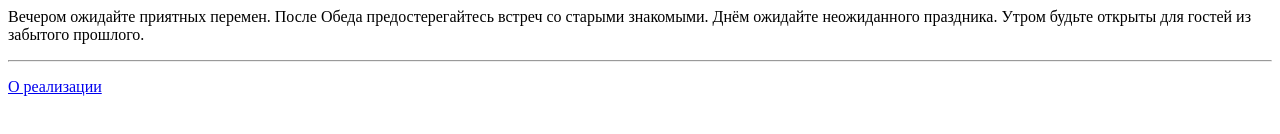
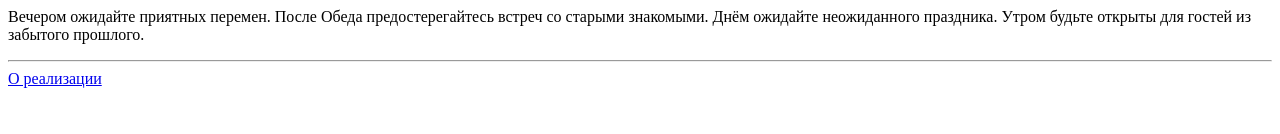
Before and after one commit to nikonovalex/pyweb-m3-hw, a plain HTML site: page index.html in a window 1280 px wide. Shown: the part 162-296 px from the top of the page. Drawn offline with Linux system fonts and the light colour scheme.

Commit message:
Update index.html

```diff
--- a/index.html
+++ b/index.html
@@ -2,4 +2,4 @@
 	<meta charset='utf-8'>
 	<title>Гороскоп на сегодня</title>
 	</head>
-	<body><h1>Ваши предсказания на 2019-04-22</h1><p>Утром будьте открыты для неожиданного праздника. После Обеда ожидайте неожиданного праздника. Днём ожидайте неожиданного праздника. Перед Сном ожидайте приятных перемен.</p><p>Вечером будьте открыты для гостей из забытого прошлого.  После Обеда ожидайте неожиданного праздника. Днём предостерегайтесь неожиданного праздника. После Обеда предостерегайтесь приятных перемен.</p><p>Вечером ожидайте приятных перемен. После Обеда предостерегайтесь встреч со старыми знакомыми. Днём ожидайте неожиданного праздника. Утром будьте открыты для гостей из забытого прошлого.</p><hr /><p><a href="https://www.w3schools.com">О реализации</a></p></body></html>
+	<body><h1>Ваши предсказания на 2019-04-22</h1><p>Утром будьте открыты для неожиданного праздника. После Обеда ожидайте неожиданного праздника. Днём ожидайте неожиданного праздника. Перед Сном ожидайте приятных перемен.</p><p>Вечером будьте открыты для гостей из забытого прошлого.  После Обеда ожидайте неожиданного праздника. Днём предостерегайтесь неожиданного праздника. После Обеда предостерегайтесь приятных перемен.</p><p>Вечером ожидайте приятных перемен. После Обеда предостерегайтесь встреч со старыми знакомыми. Днём ожидайте неожиданного праздника. Утром будьте открыты для гостей из забытого прошлого.<hr /><a href="https://www.w3schools.com">О реализации</a></p></body></html>
```
